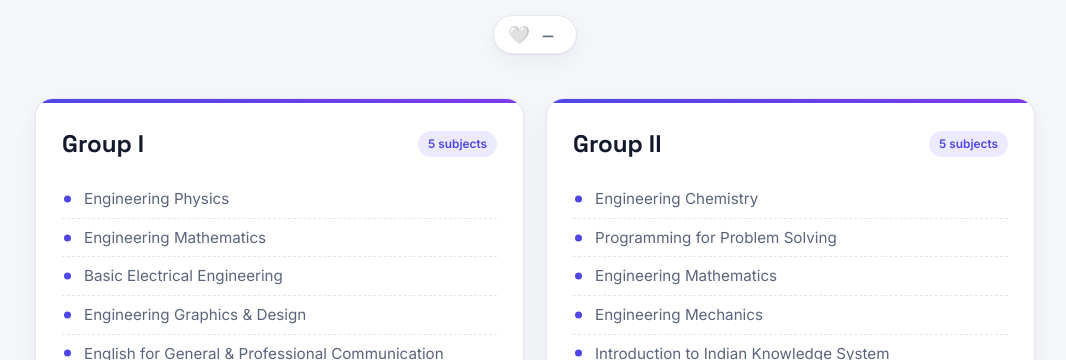
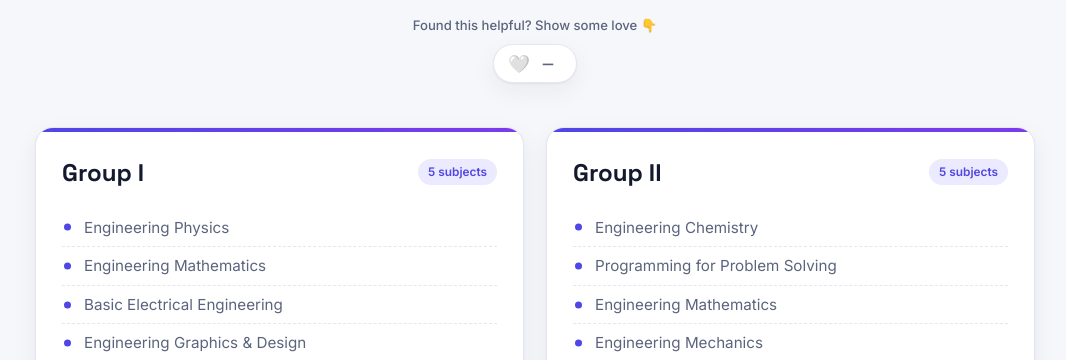
Before and after one commit to Adarsh51/rewind-tcet, a plain HTML site: page index.html in a window 1280 px wide. Shown: the part 439-799 px from the top of the page, without its empty margins (105-1171 px from the left). Drawn offline with Linux system fonts and the light colour scheme; a script that the page names is missing.

Commit message:
feat: add nudge text above like button

```diff
--- a/index.html
+++ b/index.html
@@ -284,8 +284,16 @@ main { max-width: 1040px; margin: 0 auto; padding: 0 20px 72px; }
 /* ---- like button ---- */
 .like-wrap {
   display: flex;
-  justify-content: center;
+  flex-direction: column;
+  align-items: center;
   margin: 18px 0 0;
+  gap: 8px;
+}
+.like-nudge {
+  margin: 0;
+  font-size: 0.82rem;
+  color: var(--muted);
+  font-weight: 500;
 }
 .like-btn {
   display: inline-flex;
@@ -494,7 +502,7 @@ function renderHome() {
     '<p class="eyebrow">TCET · First Year Engineering</p>' +
     '<h1 class="hero-title">Previous Year<br/><span class="accent">Question Papers</span></h1>' +
     '<p class="hero-tag">' + esc(SITE.tagline) + '</p>' +
-    '<div class="like-wrap"><button class="like-btn' + (localStorage.getItem('rewind-liked') ? ' liked' : '') + '" id="likeBtn" aria-label="Like this site">' +
+    '<div class="like-wrap"><p class="like-nudge">Found this helpful? Show some love 👇</p><button class="like-btn' + (localStorage.getItem('rewind-liked') ? ' liked' : '') + '" id="likeBtn" aria-label="Like this site">' +
     '<span class="like-heart">' + (localStorage.getItem('rewind-liked') ? '❤️' : '🤍') + '</span>' +
     '<span class="like-count" id="likeCount">—</span></button></div></section>' +
     '<section class="groups">' + cards + '</section>' +
```
